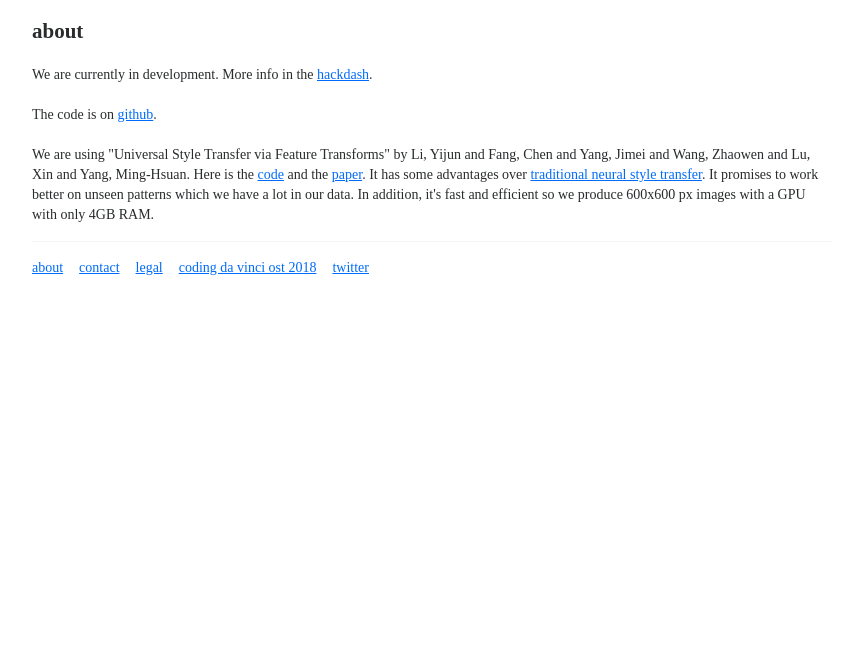
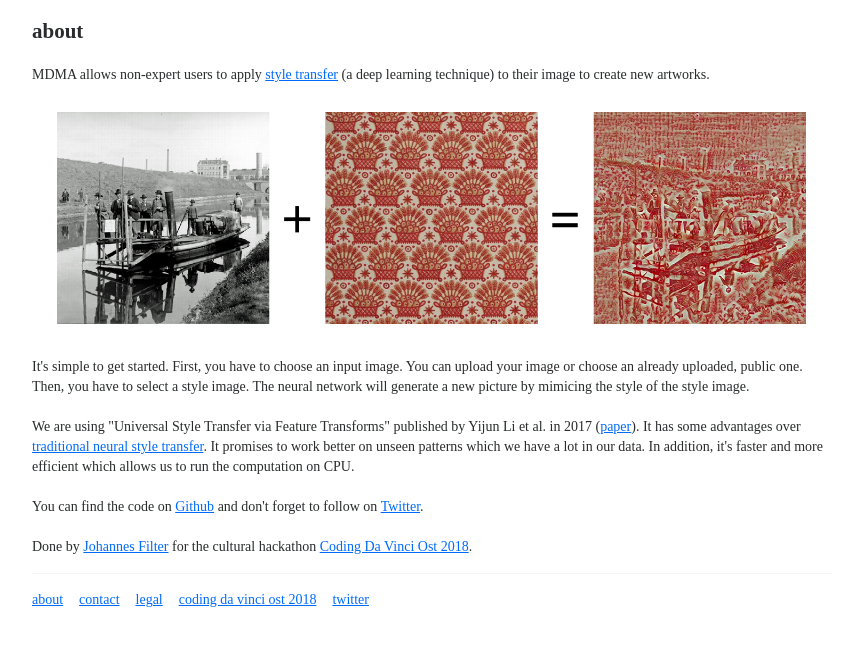
Before and after one commit to jfilter/MDMA, a Django app: page /about/ in a window 1280 px wide. Shown: the part 49-695 px from the top of the page, without its empty margins (208-1062 px from the left). Run offline with Django 3.2, Linux system fonts and the light colour scheme; parts of the project's set-up code (start-up, migrations or seed data) failed here and were passed over; some libraries are stand-ins or nearby versions.

Commit message:
add about page

```diff
--- a/templates/pages/about.html
+++ b/templates/pages/about.html
@@ -1,17 +1,26 @@
 {% extends "base.html" %}
 
 {% load i18n %}
+
+{% load static %}
+
 
 {% block content %}
 
 <h2>about</h2>
 
 <p>
-  We are currently in development. More info in the <a href="https://hackdash.org/projects/5ad235fb35377d7f73a9a157">hackdash</a>. <br /> <br />
+  MDMA allows non-expert users to apply <a href="https://towardsdatascience.com/a-brief-introduction-to-neural-style-transfer-d05d0403901d">style transfer</a> (a deep learning technique) to their image to create new artworks.
 
-  The code is on <a href="https://github.com/jfilter/MDMA">github</a>. <br /> <br />
+  <img src="{% static "images/explanation.jpg" %}" style="width: 100%">
 
-  We are using "Universal Style Transfer via Feature Transforms" by Li, Yijun and Fang, Chen and Yang, Jimei and Wang, Zhaowen and Lu, Xin and Yang, Ming-Hsuan. Here is the <a href="https://github.com/sunshineatnoon/PytorchWCT">code</a> and the <a href="https://arxiv.org/pdf/1705.08086.pdf">paper</a>. It has some advantages over <a href="https://towardsdatascience.com/a-brief-introduction-to-neural-style-transfer-d05d0403901d">traditional neural style transfer</a>. It promises to work better on unseen patterns which we have a lot in our data. In addition, it's fast and efficient so we produce 600x600 px images with a GPU with only 4GB RAM.
+  It's simple to get started. First, you have to choose an input image. You can upload your image or choose an already uploaded, public one. Then, you have to select a style image. The neural network will generate a new picture by mimicing the style of the style image. <br /> <br />
+
+  We are using "Universal Style Transfer via Feature Transforms" published by Yijun Li et al. in 2017 (<a href="https://arxiv.org/pdf/1705.08086.pdf">paper</a>). It has some advantages over <a href="https://arxiv.org/abs/1508.06576">traditional neural style transfer</a>. It promises to work better on unseen patterns which we have a lot in our data. In addition, it's faster and more efficient which allows us to run the computation on CPU. <br /><br />
+
+  You can find the code on <a href="https://github.com/jfilter/MDMA">Github</a> and don't forget to follow on <a href="https://twitter.com/mdma_art">Twitter</a>.<br /> <br />
+
+  Done by <a href="http://johannesfilter.com/">Johannes Filter</a> for the cultural hackathon <a href="https://codingdavinci.de/events/ost/">Coding Da Vinci Ost 2018</a>.
 </p>
 
 {% endblock %}
```
Also changed, not shown: static/images/explanation.jpg (added).
